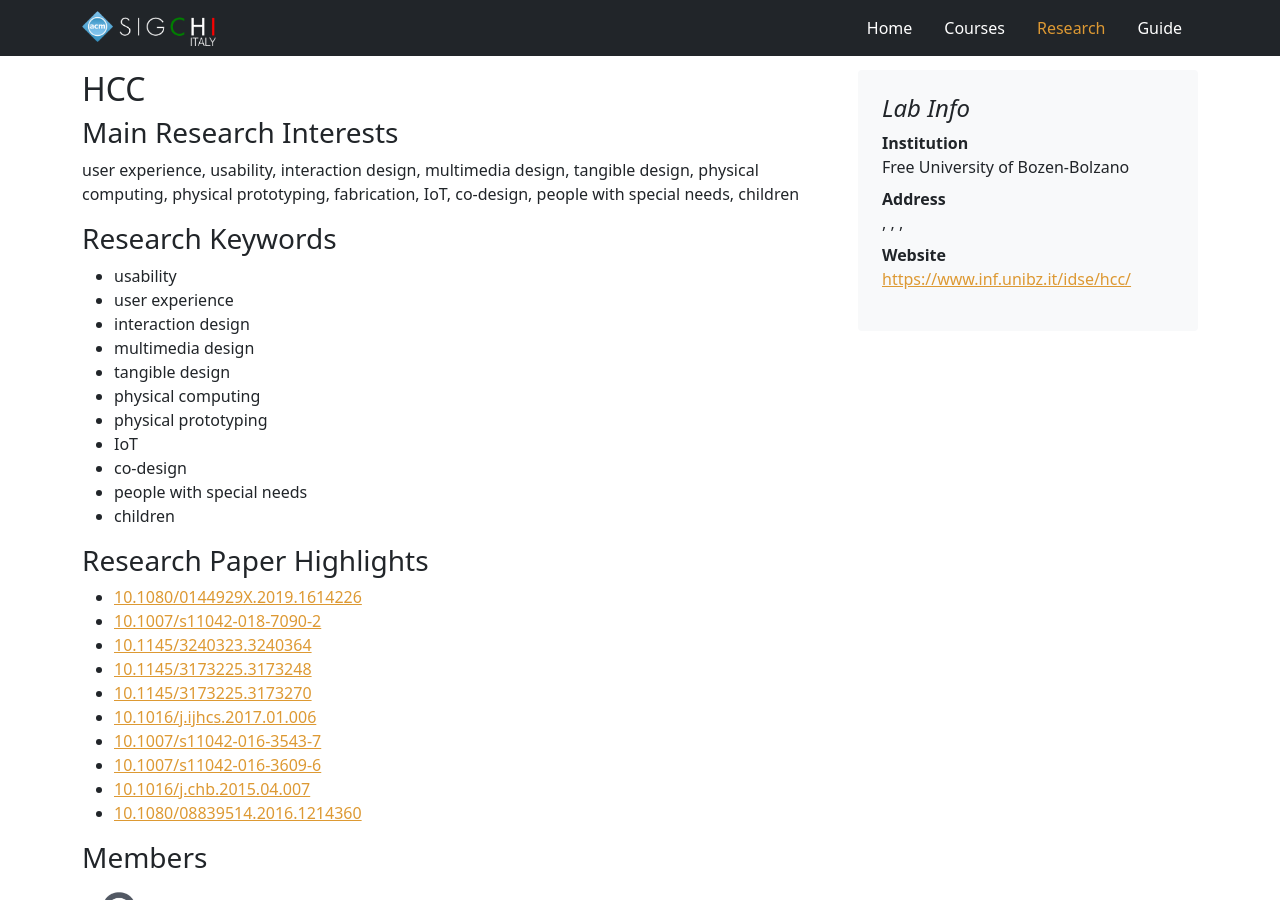
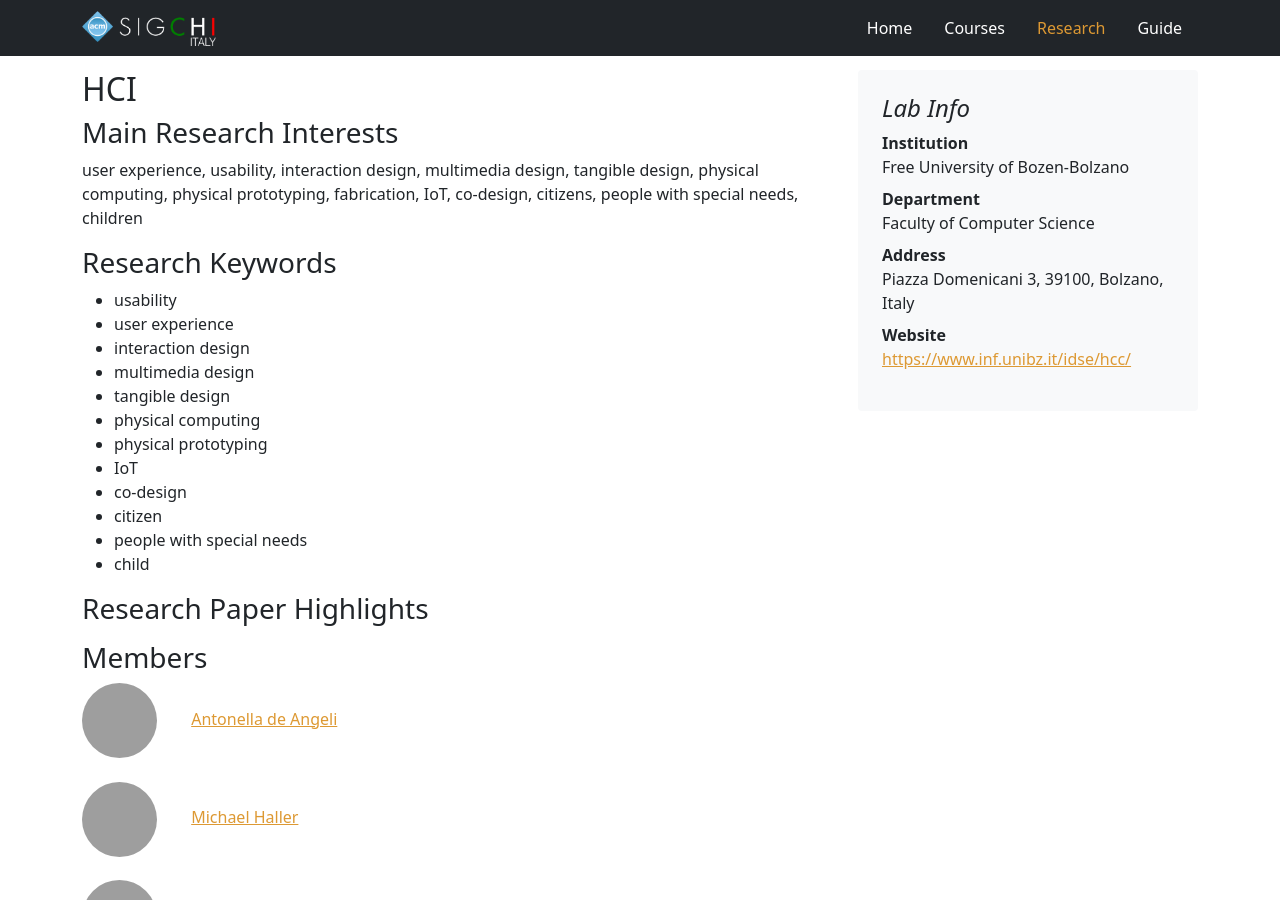
Before and after one commit to sigchi-italy/sigchi-italy, a Jekyll site: the page built from _research_groups/unibz-hcc/description.md, in a window 1280 px wide and 900 px high. Built offline with Jekyll 4.4.1, drawn with Linux system fonts in a browser that asks for light colours; grey boxes are pictures that could not be loaded.

Commit message:
Update description.md

```diff
--- a/_research_groups/unibz-hcc/description.md
+++ b/_research_groups/unibz-hcc/description.md
@@ -1,41 +1,41 @@
 ---
 layout: research
-title: HCC
-group-name: HCC
+title: HCI
+group-name: HCI
 institution: Free University of Bozen-Bolzano
-department:
+department: Faculty of Computer Science
 address:
-  street-name:
-  street-number:
-  city:
-  state:
-  zip:
+  street-name: Piazza Domenicani
+  street-number: 3
+  city: Bolzano
+  state: Italy
+  zip: 39100
 website: https://www.inf.unibz.it/idse/hcc/
 members:
 - member:
     name: Antonella
     surname: de Angeli
-    picture: null
+    picture: https://webservices.scientificnet.org/rest/uisdata/api/v1/people/30670/image?w=260&h=260
     url: https://www.unibz.it/it/faculties/computer-science/academic-staff/person/30670-antonella-de-angeli
     email: antonella.deangeli@unibz.it
 - member:
     name: Michael
     surname: Haller
-    picture: null
+    picture: https://webservices.scientificnet.org/rest/uisdata/api/v1/people/11217/image?w=260&h=260
     url: https://www.unibz.it/it/faculties/computer-science/academic-staff/person/11217-michael-haller
     email: michael.haller@unibz.it
 - member:
     name: Rosella
     surname: Gennari
-    picture: null
+    picture: https://webservices.scientificnet.org/rest/uisdata/api/v1/people/8607/image?w=260&h=260
     url: https://www.unibz.it/it/faculties/computer-science/academic-staff/person/8607-rosella-gennari
     email: gennari@inf.unibz.it
 - member:
     name: Maria
     surname: Menendez Blanco
-    picture: null
+    picture: https://webservices.scientificnet.org/rest/uisdata/api/v1/people/44152/image?w=260&h=260
     url: https://www.unibz.it/it/faculties/computer-science/academic-staff/person/44152-maria-menendez-blanco
-    email: gennari@inf.unibz.it
+    email: Maria.MenendezBlanco@unibz.it
 keywords:
  - keyword: usability
  - keyword: user experience
@@ -46,21 +46,12 @@
  - keyword: physical prototyping
  - keyword: IoT
  - keyword: co-design
+ - keyword: citizen
  - keyword: people with special needs
- - keyword: children
-papers:
- - doi: 10.1080/0144929X.2019.1614226
- - doi: 10.1007/s11042-018-7090-2
- - doi: 10.1145/3240323.3240364
- - doi: 10.1145/3173225.3173248
- - doi: 10.1145/3173225.3173270
- - doi: 10.1016/j.ijhcs.2017.01.006
- - doi: 10.1007/s11042-016-3543-7
- - doi: 10.1007/s11042-016-3609-6
- - doi: 10.1016/j.chb.2015.04.007
- - doi: 10.1080/08839514.2016.1214360
+ - keyword: child
+papers: they are reported on the web pages of members.
 ---
 
 
 ### Main Research Interests
-user experience, usability, interaction design, multimedia design, tangible design, physical computing, physical prototyping, fabrication, IoT, co-design, people with special needs, children
+user experience, usability, interaction design, multimedia design, tangible design, physical computing, physical prototyping, fabrication, IoT, co-design, citizens, people with special needs, children
```
